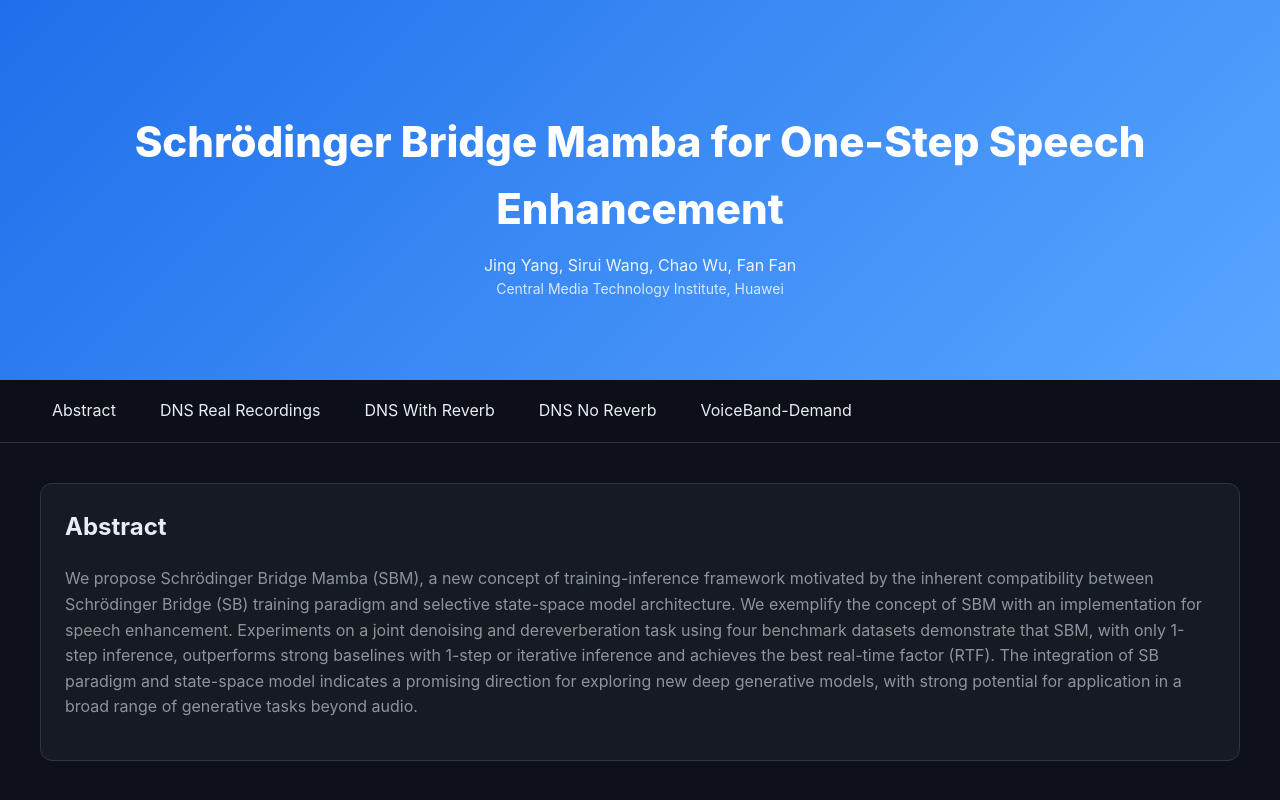
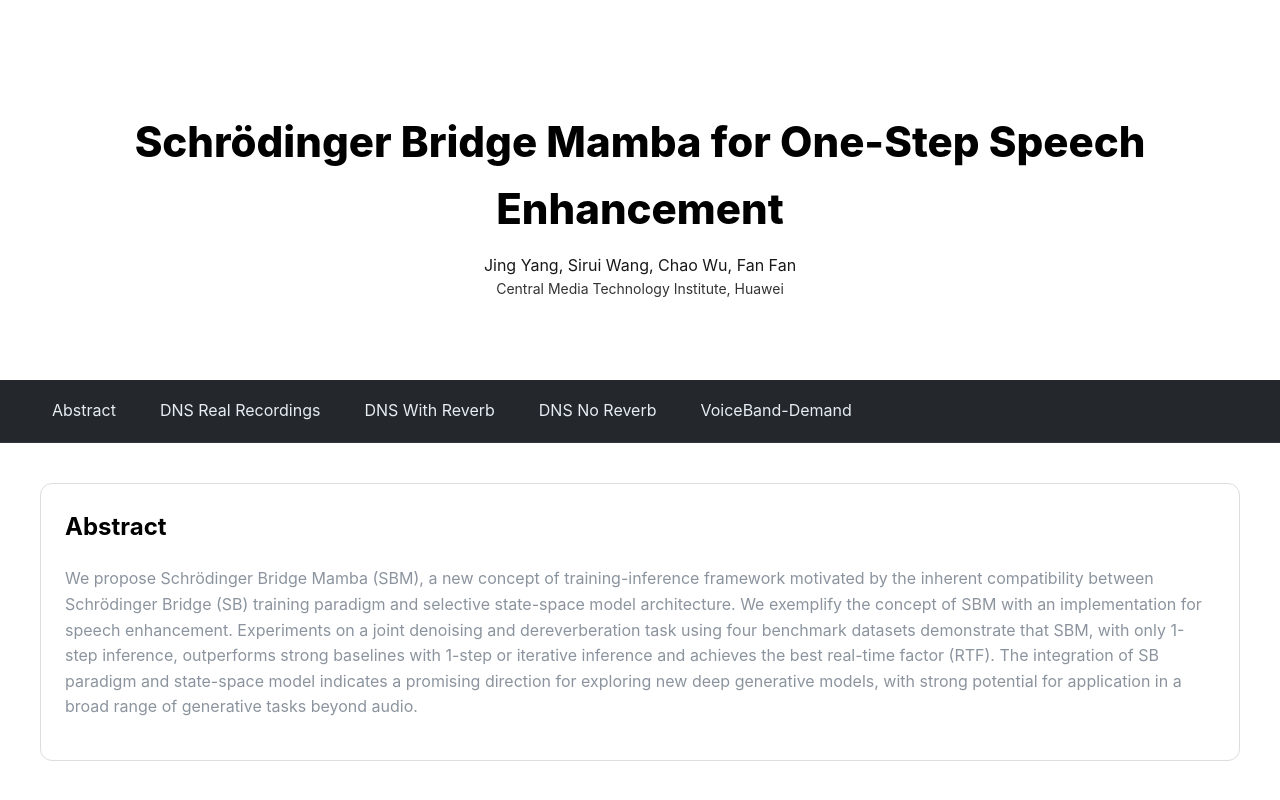
Before and after one commit to sbmse/sbmse.github.io, a plain HTML site: page index.html in a window 1280 px wide. Shown: the top 800 px of the page. Drawn offline with Linux system fonts and the light colour scheme.

Commit message:
Update index.html

```diff
--- a/index.html
+++ b/index.html
@@ -8,15 +8,16 @@
     body {
       margin: 0;
       font-family: 'Inter', sans-serif;
-      background: #0d1117;
-      color: #e6edf3;
+      background: #ffffff;   /* 白色 */
+      color: #000000;
       line-height: 1.6;
     }
     header {
       text-align: center;
       padding: 80px 20px;
-      background: linear-gradient(135deg,#1f6feb, #58a6ff);
-      color: white;
+      background: #ffffff;
+      /* background: linear-gradient(135deg,#1f6feb, #58a6ff); */
+      color: #000000;
     }
     .page-title { font-size: 42px; font-weight: 800; margin-bottom: 10px; }
     .authors { font-size: 16px; opacity: 0.9; }
@@ -38,8 +39,11 @@
 
     main { max-width: 1200px; margin: 0 auto; padding: 40px 20px; }
     section {
-      margin-bottom: 40px; padding: 24px; border-radius: 12px;
-      background: #161b22; border: 1px solid #30363d;
+      margin-bottom: 40px;
+      padding: 24px;
+      border-radius: 12px;
+      background: #ffffff;   /* 改成白色 */
+      border: 1px solid #ddd; /* 边框浅灰色 */
     }
     h2 { margin-top: 0; font-size: 24px; font-weight: 700; }
     .abstract { color: #8b949e; font-size: 16px; }
```
